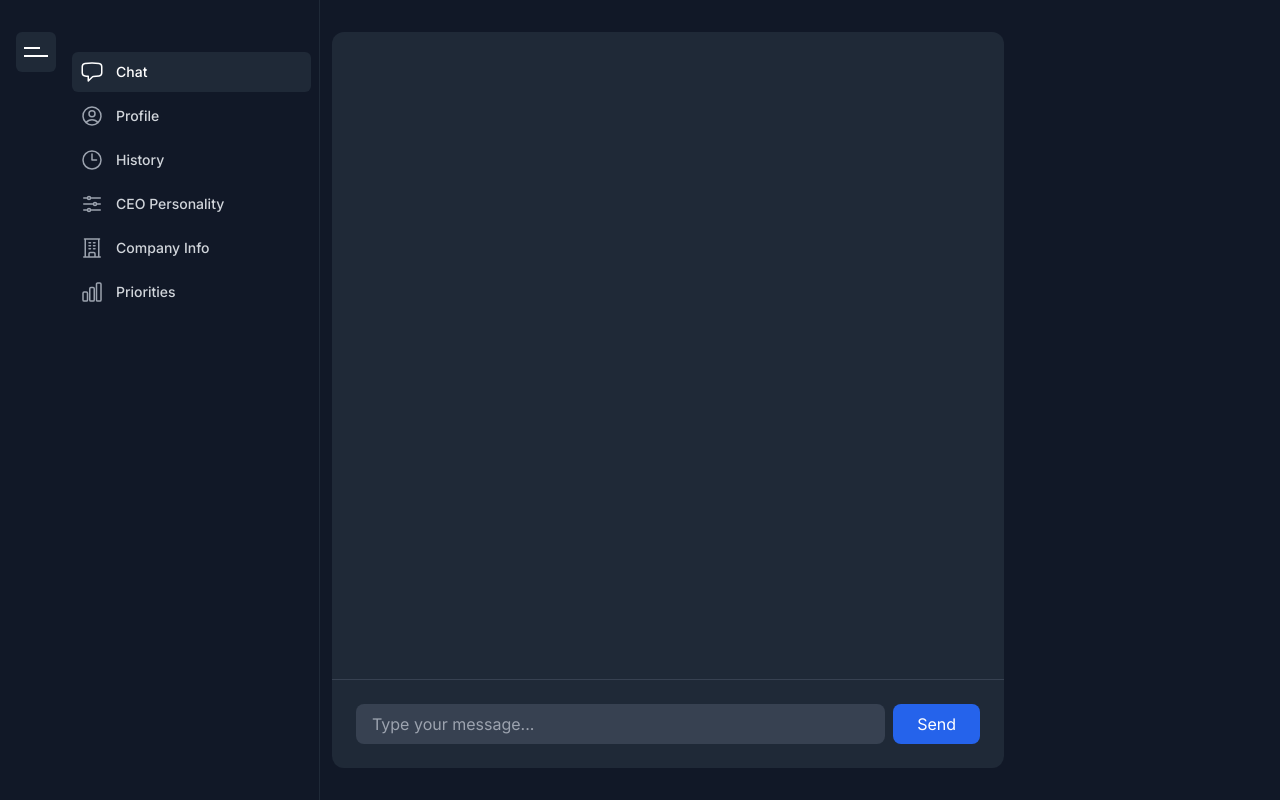
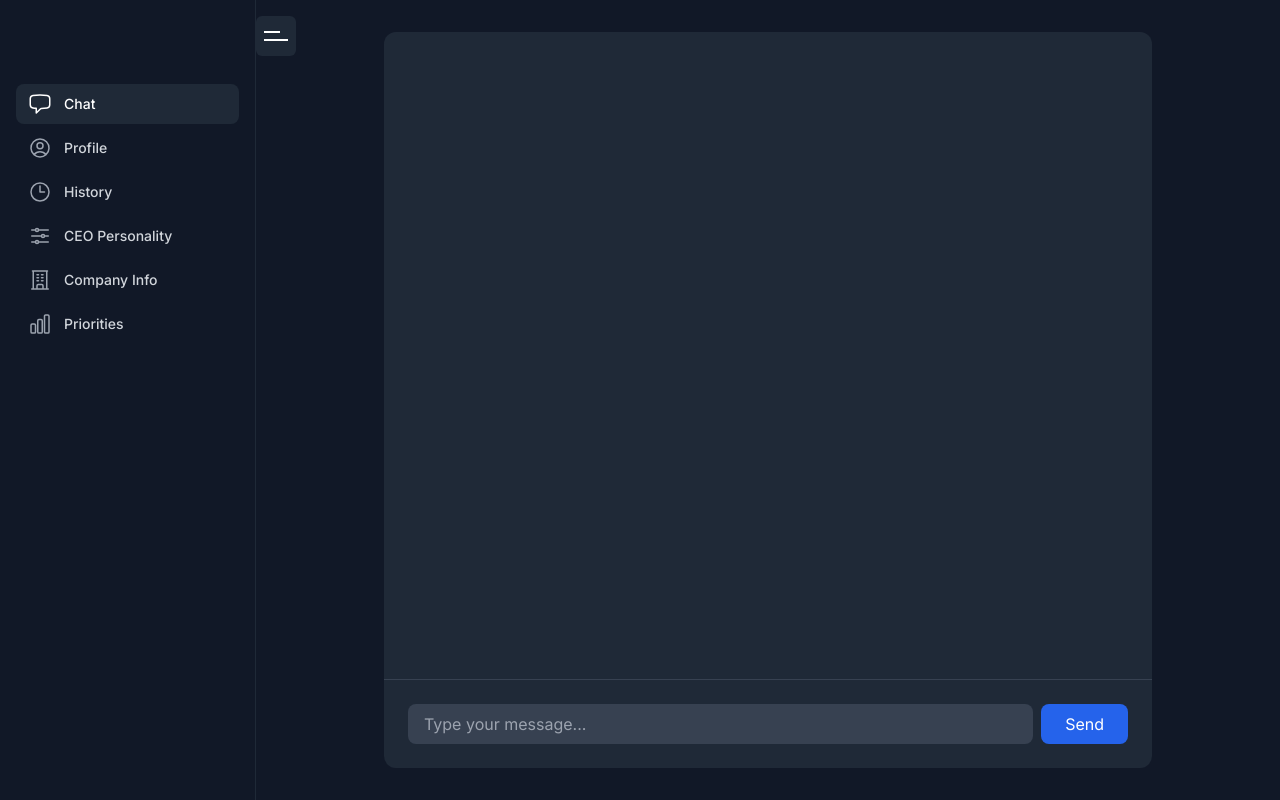
Before and after one commit to bdecrem/ai-in-chief, a Next.js app: page /chat in a window 1280 px wide. Built offline with nearby package versions, Linux system fonts and the light colour scheme.

Commit message:
Implement new responsive layout with proper sidebar behavior

```diff
--- a/src/app/chat/page.tsx
+++ b/src/app/chat/page.tsx
@@ -47,7 +47,8 @@ function ChatContent() {
 
   return (
     <div className="flex flex-col h-full">
-      <div className="flex-1 overflow-y-auto px-6 py-4 space-y-4">
+      <div className="flex-1 overflow-y-auto">
+        <div className="px-6 py-4 space-y-4">
           {messages.map((message, index) => (
             <div
               key={index}
@@ -65,6 +66,7 @@ function ChatContent() {
             </div>
           ))}
         </div>
+      </div>
 
       <div className="flex-shrink-0 border-t border-gray-700">
         <form onSubmit={handleSubmit} className="p-6">
@@ -78,7 +80,7 @@ function ChatContent() {
             />
             <button
               type="submit"
-              className="bg-blue-600 text-white px-6 py-2 rounded-lg hover:bg-blue-700 focus:outline-none focus:ring-2 focus:ring-blue-500"
+              className="bg-blue-600 text-white px-6 py-2 rounded-lg hover:bg-blue-700 focus:outline-none focus:ring-2 focus:ring-blue-500 transition-colors duration-200"
             >
               Send
             </button>
--- a/src/components/LayoutWrapper.tsx
+++ b/src/components/LayoutWrapper.tsx
@@ -2,6 +2,7 @@
 
 import { usePathname } from 'next/navigation';
 import Sidebar from './Sidebar';
+import { useState, useEffect } from 'react';
 
 export default function LayoutWrapper({
   children,
@@ -9,25 +10,74 @@ export default function LayoutWrapper({
   children: React.ReactNode;
 }) {
   const pathname = usePathname();
+  const [isSidebarOpen, setIsSidebarOpen] = useState(true);
+  const [isMobile, setIsMobile] = useState(false);
 
   // Don't show sidebar on landing page or CEO selection
   const showSidebar = !['/', '/select-ceo'].includes(pathname);
 
+  useEffect(() => {
+    const checkMobile = () => {
+      const isMobileView = window.innerWidth < 768;
+      setIsMobile(isMobileView);
+      setIsSidebarOpen(!isMobileView); // Open by default on desktop, closed on mobile
+    };
+
+    checkMobile();
+    window.addEventListener('resize', checkMobile);
+    return () => window.removeEventListener('resize', checkMobile);
+  }, []);
+
   return (
     <div className="flex h-screen bg-gray-900">
-      {/* Fixed-width space for toggle button */}
-      <div className="w-16 flex-shrink-0" />
+      {showSidebar && (
+        <>
+          {/* Toggle Button */}
+          <button
+            onClick={() => setIsSidebarOpen(!isSidebarOpen)}
+            className={`fixed top-4 z-50 p-2 rounded-md bg-gray-800 hover:bg-gray-700
+              transition-all duration-300 ease-in-out
+              ${isMobile ? 'left-4' : isSidebarOpen ? 'left-[256px]' : 'left-4'}
+              ${isMobile && isSidebarOpen ? 'translate-x-[200px]' : 'translate-x-0'}`}
+          >
+            <div className="w-6 h-6 flex flex-col justify-center space-y-1.5">
+              <div className={`h-0.5 bg-white transition-all duration-300 ${
+                isSidebarOpen ? 'w-4' : 'w-6'
+              }`} />
+              <div className={`h-0.5 bg-white transition-all duration-300 ${
+                isSidebarOpen ? 'w-6' : 'w-4'
+              }`} />
+            </div>
+          </button>
 
-      {showSidebar && <Sidebar />}
+          {/* Sidebar */}
+          <div className={`fixed inset-y-0 left-0 z-40 w-64 transform
+            transition-transform duration-300 ease-in-out
+            ${isSidebarOpen ? 'translate-x-0' : '-translate-x-full'}`}
+          >
+            <Sidebar />
+          </div>
 
-      {/* Main content area with padding */}
-      <div className="flex-1 min-w-0 flex justify-center pl-4 pr-6">
-        <div className="w-full max-w-2xl flex flex-col min-h-screen py-8">
-          <main className="flex-1">
+          {/* Mobile Overlay */}
+          {isMobile && isSidebarOpen && (
+            <div
+              className="fixed inset-0 bg-black bg-opacity-50 z-30"
+              onClick={() => setIsSidebarOpen(false)}
+            />
+          )}
+        </>
+      )}
+
+      {/* Main Content */}
+      <div className={`flex-1 flex flex-col min-h-screen transition-all duration-300 ease-in-out
+        ${showSidebar ? (isSidebarOpen && !isMobile ? 'ml-64' : 'ml-0') : 'ml-0'}`}
+      >
+        <div className="flex-1 flex justify-center px-4 md:px-6 lg:px-8">
+          <div className="w-full max-w-3xl py-8">
             <div className="bg-gray-800 rounded-xl h-full overflow-hidden">
               {children}
             </div>
-          </main>
+          </div>
         </div>
       </div>
     </div>
--- a/src/components/Sidebar.tsx
+++ b/src/components/Sidebar.tsx
@@ -10,7 +10,6 @@ import {
   BuildingOfficeIcon,
   ChartBarIcon,
 } from '@heroicons/react/24/outline';
-import { useState, useEffect } from 'react';
 
 const navigation = [
   { name: 'Chat', href: '/chat', icon: ChatBubbleLeftIcon },
@@ -23,64 +22,26 @@ const navigation = [
 
 export default function Sidebar() {
   const pathname = usePathname();
-  const [isOpen, setIsOpen] = useState(true);
-  const [isMobile, setIsMobile] = useState(false);
-
-  useEffect(() => {
-    const checkMobile = () => {
-      const isMobileView = window.innerWidth < 768;
-      setIsMobile(isMobileView);
-      setIsOpen(!isMobileView); // Open by default on desktop, closed on mobile
-    };
-
-    checkMobile();
-    window.addEventListener('resize', checkMobile);
-    return () => window.removeEventListener('resize', checkMobile);
-  }, []);
 
   return (
-    <>
-      {/* Toggle Button - Fixed position */}
-      <button
-        onClick={() => setIsOpen(!isOpen)}
-        className="fixed top-8 left-4 z-50 p-2 rounded-md bg-gray-800 hover:bg-gray-700 transition-all duration-300"
-      >
-        <div className="w-6 h-6 flex flex-col justify-center space-y-1.5">
-          <div className={`h-0.5 bg-white transition-all duration-300 ${
-            isOpen ? 'w-4' : 'w-6'
-          }`} />
-          <div className={`h-0.5 bg-white transition-all duration-300 ${
-            isOpen ? 'w-6' : 'w-4'
-          }`} />
-        </div>
-      </button>
-
-      {/* Sidebar */}
-      <div
-        className={`fixed inset-y-0 left-16 z-40 w-64 transform transition-all duration-300 ease-in-out ${
-          isOpen ? 'translate-x-0' : '-translate-x-full'
-        }`}
-      >
-        <div className="flex h-full flex-col border-r border-gray-800 bg-gray-900">
-          <div className="flex flex-1 flex-col overflow-y-auto pt-8 pb-4">
-            <nav className="mt-5 flex-1 space-y-1 px-2">
+    <div className="flex h-full flex-col bg-gray-900 border-r border-gray-800">
+      <div className="flex-1 flex flex-col overflow-y-auto pt-16 pb-4">
+        <nav className="mt-5 flex-1 px-4 space-y-1">
           {navigation.map((item) => {
             const isActive = pathname === item.href;
             return (
               <Link
                 key={item.name}
                 href={item.href}
-                    className={`group flex items-center px-2 py-2 text-sm font-medium rounded-md ${
-                      isActive
+                className={`group flex items-center px-3 py-2 text-sm font-medium rounded-lg transition-colors duration-150
+                  ${isActive
                     ? 'bg-gray-800 text-white'
                     : 'text-gray-300 hover:bg-gray-800 hover:text-white'
                   }`}
-                    onClick={() => isMobile && setIsOpen(false)}
               >
                 <item.icon
-                      className={`mr-3 h-6 w-6 flex-shrink-0 ${
-                        isActive ? 'text-white' : 'text-gray-400 group-hover:text-white'
-                      }`}
+                  className={`mr-3 h-6 w-6 flex-shrink-0 transition-colors duration-150
+                    ${isActive ? 'text-white' : 'text-gray-400 group-hover:text-white'}`}
                   aria-hidden="true"
                 />
                 {item.name}
@@ -90,15 +51,5 @@ export default function Sidebar() {
         </nav>
       </div>
     </div>
-      </div>
-
-      {/* Overlay for mobile */}
-      {isOpen && isMobile && (
-        <div
-          className="fixed inset-0 z-30 bg-black bg-opacity-50 transition-opacity duration-300"
-          onClick={() => setIsOpen(false)}
-        />
-      )}
-    </>
   );
 }
```
Lines whose indentation alone changed are shown as unchanged.
